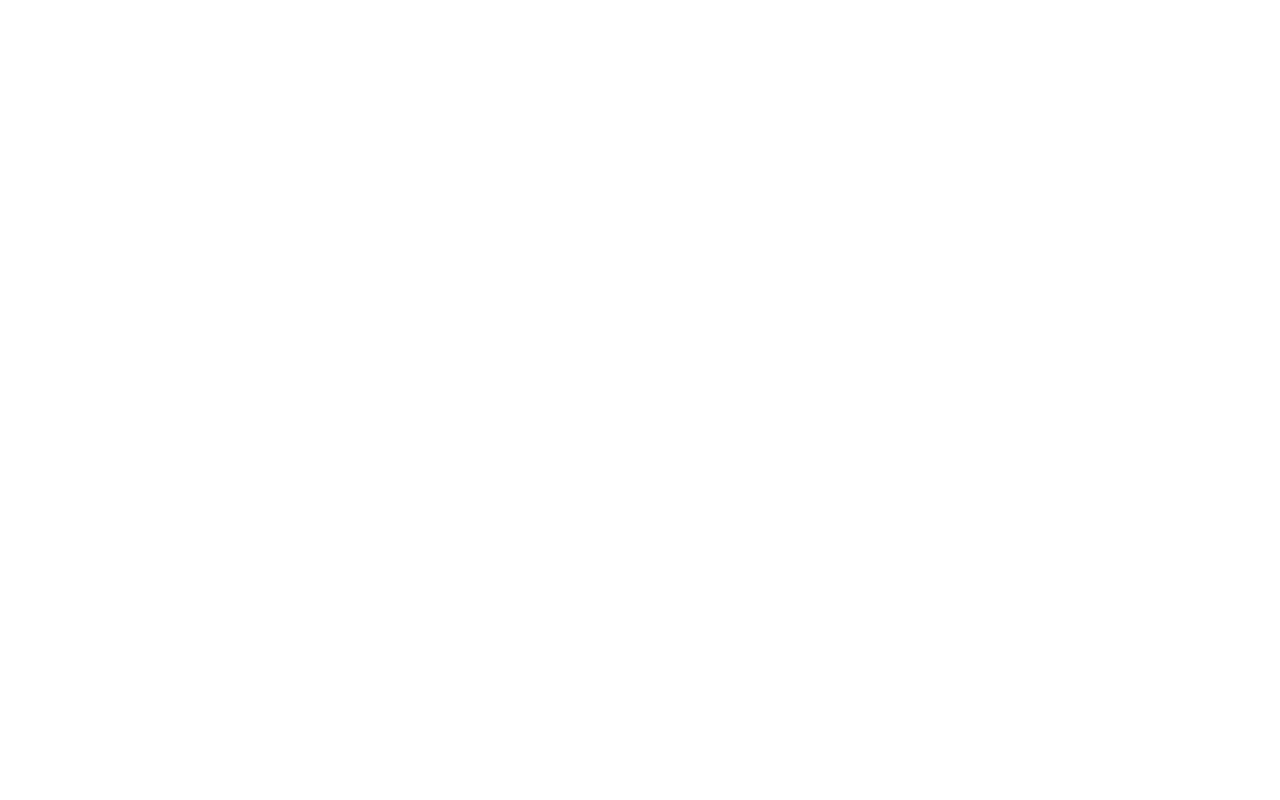
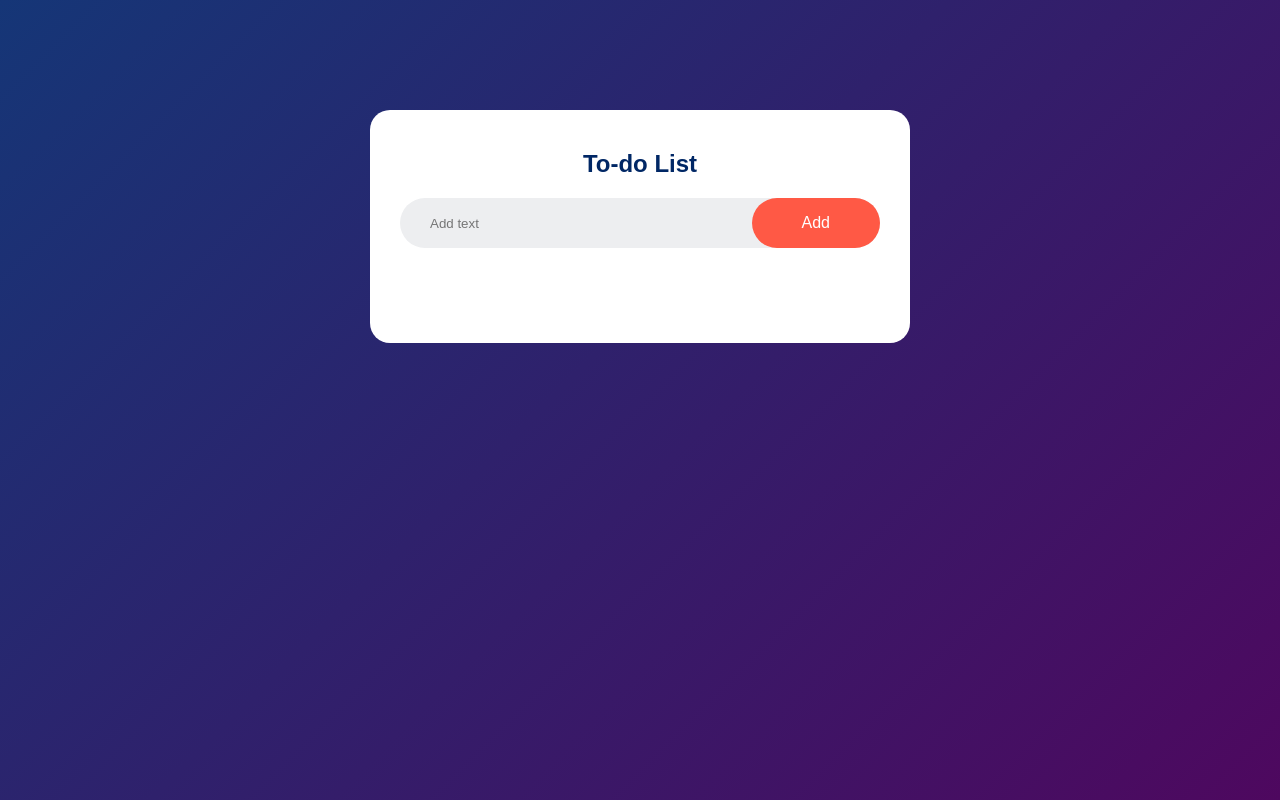
Before and after one commit to ice-bear98/js-toyproject, a plain HTML site: page Todolist/index.html in a window 1280 px wide. Drawn offline with Linux system fonts and the light colour scheme.

Commit message:
Todolist Html,Css 구현

```diff
--- a/Todolist/index.html
+++ b/Todolist/index.html
@@ -7,5 +7,20 @@
         <link rel="stylesheet" href="style.css" />
         <title>Todolist</title>
     </head>
-    <body></body>
+    <body>
+        <div class="container">
+            <div class="todo-app">
+                <h2>To-do List</h2>
+                <div class="row">
+                    <input type="text" id="input-box" placeholder="Add text" />
+                    <button>Add</button>
+                </div>
+                <ul id="list-container">
+                    <!-- <li class="checked">Task 1</li>
+                    <li>Task 2</li>
+                    <li>Task 3</li> -->
+                </ul>
+            </div>
+        </div>
+    </body>
 </html>
--- a/Todolist/style.css
+++ b/Todolist/style.css
@@ -0,0 +1,88 @@
+* {
+    margin: 0;
+    padding: 0;
+    font-family: "poppins", sans-serif;
+    box-sizing: border-box;
+}
+
+.container {
+    width: 100%;
+    min-height: 100vh;
+    background: linear-gradient(135deg, #153677, #4e085f);
+    padding: 10px;
+}
+.todo-app {
+    width: 100%;
+    max-width: 540px;
+    background: #fff;
+    margin: 100px auto 20px;
+    padding: 40px 30px 70px;
+    border-radius: 20px;
+}
+
+.todo-app h2 {
+    color: #002765;
+    display: flex;
+    align-items: center;
+    justify-content: center;
+    margin-bottom: 20px;
+}
+
+.row {
+    display: flex;
+    align-items: center;
+    justify-content: space-between;
+    background: #edeef0;
+    border-radius: 30px;
+    padding-left: 20px;
+    margin-bottom: 25px;
+}
+input {
+    flex: 1;
+    border: none;
+    outline: none;
+    background: transparent;
+    padding: 10px;
+}
+
+button {
+    border: none;
+    outline: none;
+    padding: 16px 50px;
+    background: #ff5945;
+    color: #fff;
+    font-size: 16px;
+    cursor: pointer;
+    border-radius: 40px;
+}
+
+ul li {
+    list-style: none;
+    font-size: 17px;
+    padding: 12px 8px 12px 50px;
+    user-select: none;
+    cursor: pointer;
+    position: relative;
+}
+
+ul li::before {
+    content: "";
+    position: absolute;
+    height: 28px;
+    width: 28px;
+    border-radius: 50%;
+    background-image: url(image/uncheck.png);
+    background-size: cover;
+    background-position: center;
+    top: 12px;
+    left: 8px;
+}
+
+ul li.checked {
+    color: #555;
+    text-decoration: line-through;
+}
+
+ul li.checked::before {
+    background-image: url(image/check.png);
+}
```
Also changed, not shown: 1 other file.
